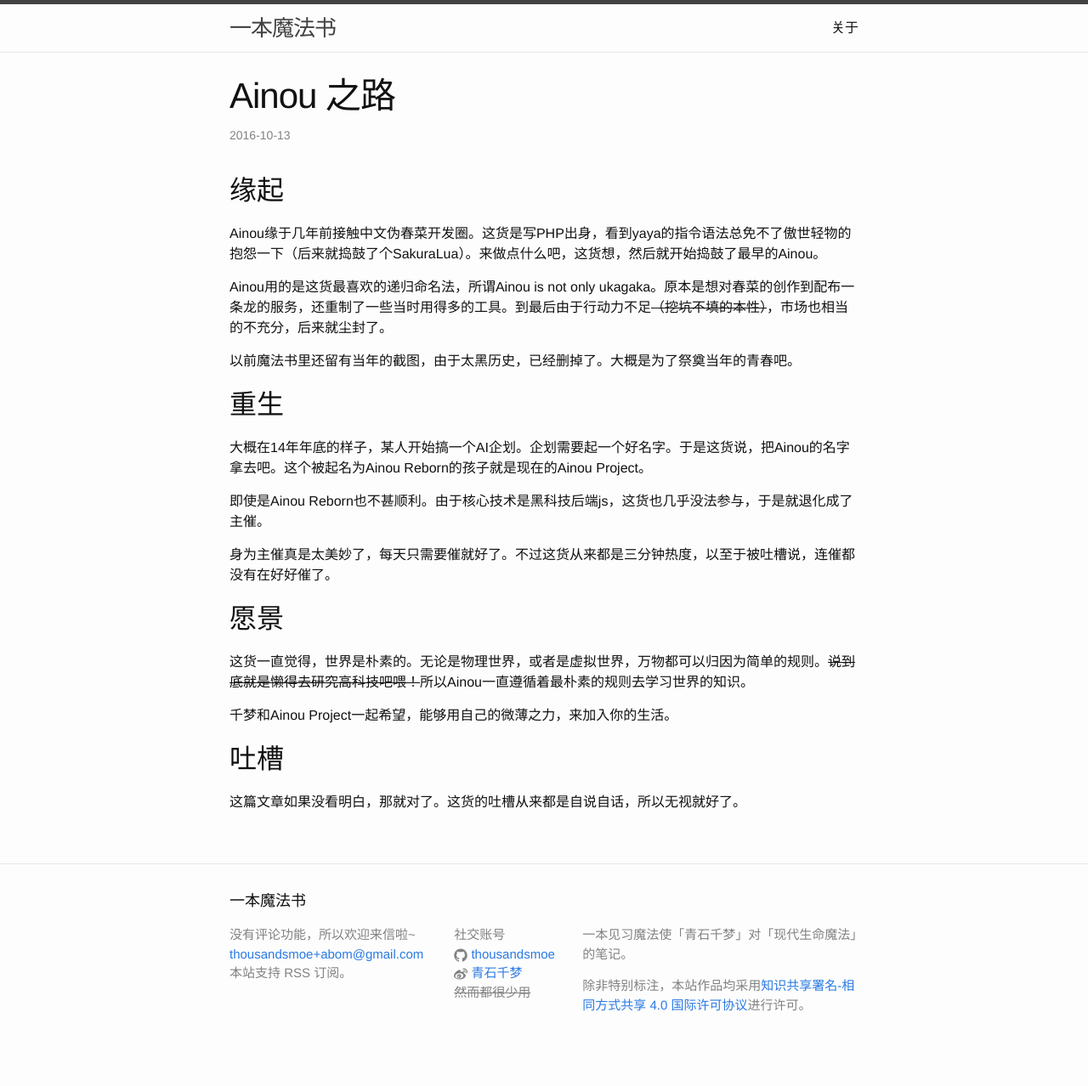
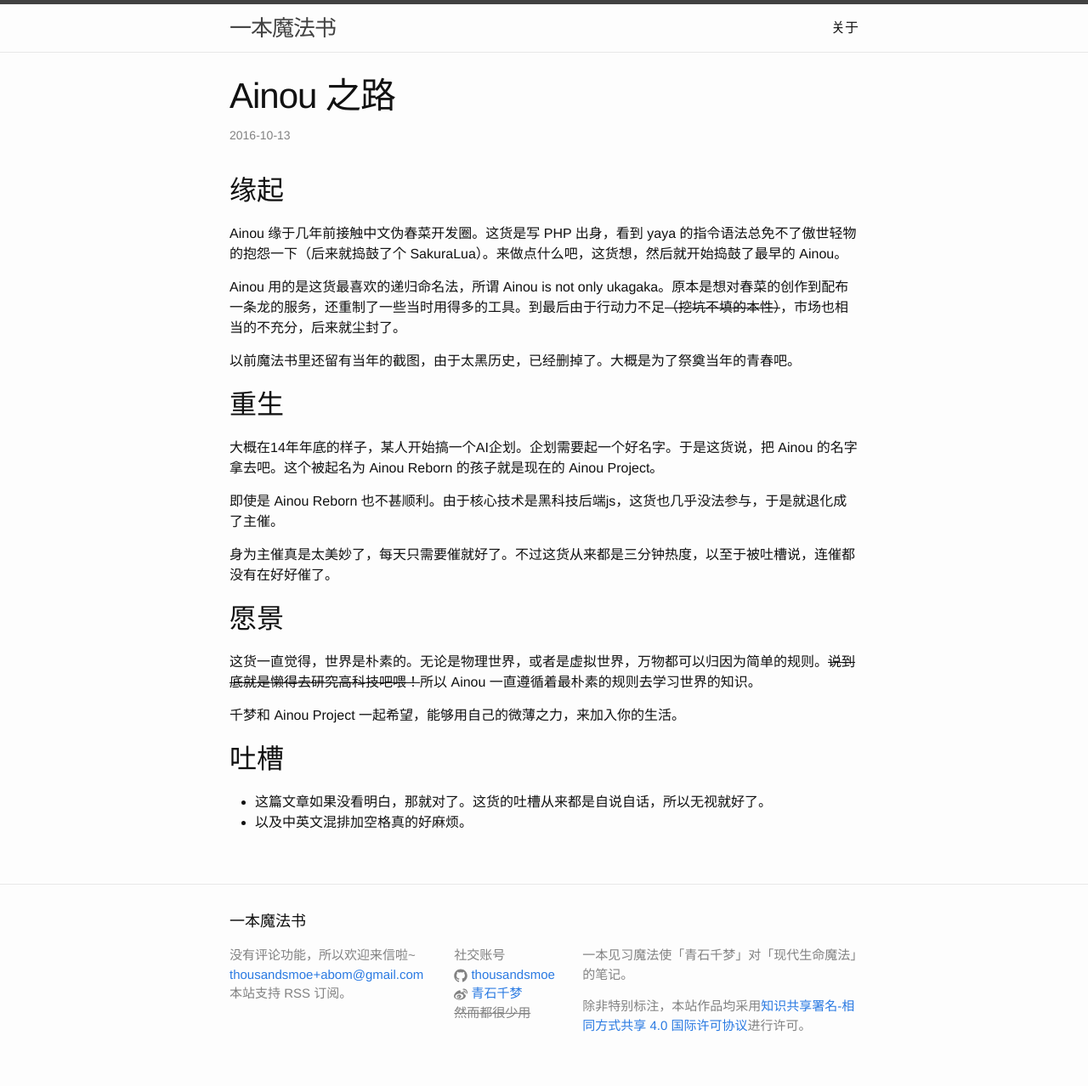
Before and after one commit to thousandsmoe/thousandsmoe.github.io, a Jekyll site: the page built from _posts/2016-10-13-ainou-no-road.md, in a window 1280 px wide. Shown: the whole page at 85% size. Built offline with Jekyll 4.4.1, drawn with Linux system fonts in a browser that asks for light colours; before the commit the page ends 1254 px from its top, so only the background shows below that.

Commit message:
Update 2016-10-13-ainou-no-road.md

```diff
--- a/_posts/2016-10-13-ainou-no-road.md
+++ b/_posts/2016-10-13-ainou-no-road.md
@@ -6,26 +6,27 @@ date:   2016-10-13 13:16:23 +0800
 
 ## 缘起
 
-Ainou缘于几年前接触中文伪春菜开发圈。这货是写PHP出身，看到yaya的指令语法总免不了傲世轻物的抱怨一下（后来就捣鼓了个SakuraLua）。来做点什么吧，这货想，然后就开始捣鼓了最早的Ainou。
+Ainou 缘于几年前接触中文伪春菜开发圈。这货是写 PHP 出身，看到 yaya 的指令语法总免不了傲世轻物的抱怨一下（后来就捣鼓了个 SakuraLua）。来做点什么吧，这货想，然后就开始捣鼓了最早的 Ainou。
 
-Ainou用的是这货最喜欢的递归命名法，所谓Ainou is not only ukagaka。原本是想对春菜的创作到配布一条龙的服务，还重制了一些当时用得多的工具。到最后由于行动力不足<del>（挖坑不填的本性）</del>，市场也相当的不充分，后来就尘封了。
+Ainou 用的是这货最喜欢的递归命名法，所谓 Ainou is not only ukagaka。原本是想对春菜的创作到配布一条龙的服务，还重制了一些当时用得多的工具。到最后由于行动力不足<del>（挖坑不填的本性）</del>，市场也相当的不充分，后来就尘封了。
 
 以前魔法书里还留有当年的截图，由于太黑历史，已经删掉了。大概是为了祭奠当年的青春吧。
 
 ## 重生
 
-大概在14年年底的样子，某人开始搞一个AI企划。企划需要起一个好名字。于是这货说，把Ainou的名字拿去吧。这个被起名为Ainou Reborn的孩子就是现在的Ainou Project。
+大概在14年年底的样子，某人开始搞一个AI企划。企划需要起一个好名字。于是这货说，把 Ainou 的名字拿去吧。这个被起名为 Ainou Reborn 的孩子就是现在的 Ainou Project。
 
-即使是Ainou Reborn也不甚顺利。由于核心技术是黑科技后端js，这货也几乎没法参与，于是就退化成了主催。
+即使是 Ainou Reborn 也不甚顺利。由于核心技术是黑科技后端js，这货也几乎没法参与，于是就退化成了主催。
 
 身为主催真是太美妙了，每天只需要催就好了。不过这货从来都是三分钟热度，以至于被吐槽说，连催都没有在好好催了。
 
 ## 愿景
 
-这货一直觉得，世界是朴素的。无论是物理世界，或者是虚拟世界，万物都可以归因为简单的规则。<del>说到底就是懒得去研究高科技吧喂！</del>所以Ainou一直遵循着最朴素的规则去学习世界的知识。
+这货一直觉得，世界是朴素的。无论是物理世界，或者是虚拟世界，万物都可以归因为简单的规则。<del>说到底就是懒得去研究高科技吧喂！</del>所以 Ainou 一直遵循着最朴素的规则去学习世界的知识。
 
-千梦和Ainou Project一起希望，能够用自己的微薄之力，来加入你的生活。
+千梦和 Ainou Project 一起希望，能够用自己的微薄之力，来加入你的生活。
 
 ## 吐槽
 
-这篇文章如果没看明白，那就对了。这货的吐槽从来都是自说自话，所以无视就好了。
+* 这篇文章如果没看明白，那就对了。这货的吐槽从来都是自说自话，所以无视就好了。
+* 以及中英文混排加空格真的好麻烦。
```
